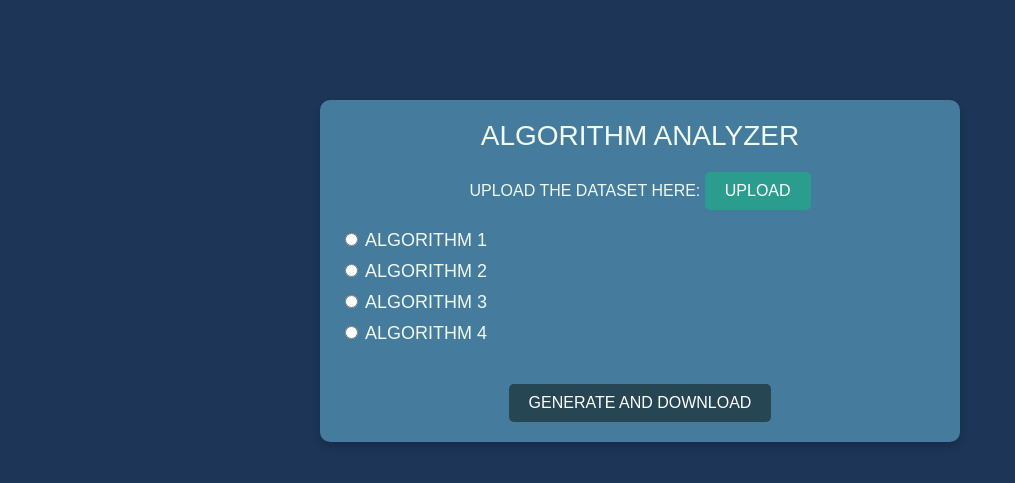
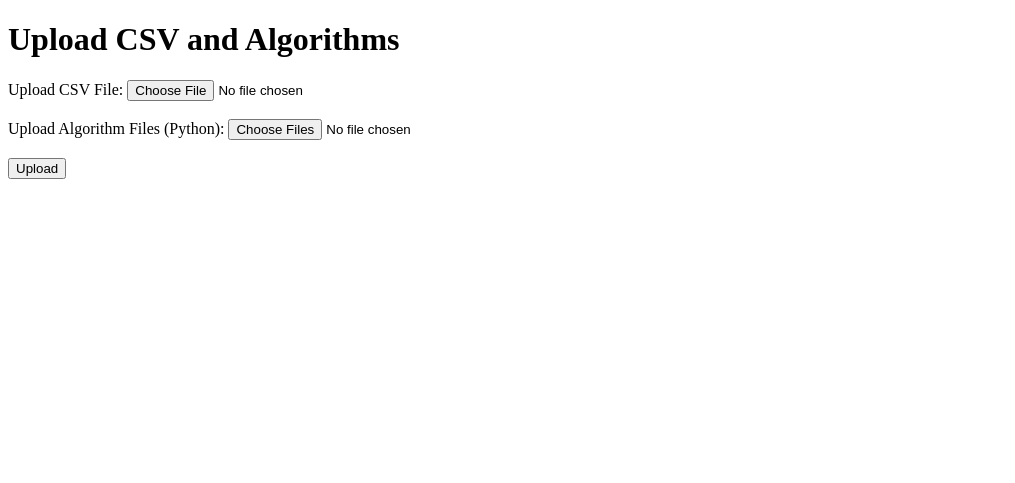
Before and after one commit to SKT521/Algorithm-Analyzer, a Flask app: page / in a window 1280 px wide. Shown: the top 483 px of the page, without its empty margins (0-1015 px from the left). Run offline with Flask 3, Linux system fonts and the light colour scheme; parts of the project's set-up code (start-up, migrations or seed data) failed here and were passed over.

Commit message:
Added functionalities

```diff
--- a/main.py
+++ b/main.py
@@ -1,10 +1,53 @@
-from flask import Flask, render_template, request
+from flask import Flask, request, render_template, redirect, url_for, send_file
+import pandas as pd
+import os
 
 app = Flask(__name__)
+app.config['UPLOAD_FOLDER'] = '/uploads'
 
-@app.route('/')
+# Ensure the upload directory exists
+os.makedirs(app.config['UPLOAD_FOLDER'], exist_ok=True)
+
+@app.route('/', methods=['GET', 'POST'])
 def index():
+    if request.method == 'POST':
+        # Check if the files were uploaded
+        if 'file1' not in request.files or 'file2' not in request.files:
+            return "Please upload both CSV files."
+
+        file1 = request.files['file1']
+        file2 = request.files['file2']
+
+        if file1.filename == '' or file2.filename == '':
+            return "No selected file."
+
+        # Save files to the upload folder
+        file1_path = os.path.join(app.config['UPLOAD_FOLDER'], file1.filename)
+        file2_path = os.path.join(app.config['UPLOAD_FOLDER'], file2.filename)
+        file1.save(file1_path)
+        file2.save(file2_path)
+
+        # Process the CSVs with a custom algorithm
+        output_path = process_csvs(file1_path, file2_path)
+
+        # Send the output CSV file as a response
+        return send_file(output_path, as_attachment=True)
+
     return render_template('index.html')
 
-if __name__ == "__main__":
-    app.run(host="0.0.0.0", port=5000, debug=True)
+def process_csvs(file1_path, file2_path):
+    # Read the CSVs into DataFrames
+    df1 = pd.read_csv(file1_path)
+    df2 = pd.read_csv(file2_path)
+
+    # Example algorithm: Merge the two CSVs on a common column (e.g., 'id')
+    result = pd.merge(df1, df2, on='id', how='outer')
+
+    # Save the result to a new CSV
+    output_path = os.path.join(app.config['UPLOAD_FOLDER'], 'output.csv')
+    result.to_csv(output_path, index=False)
+
+    return output_path
+
+if __name__ == '__main__':
+    app.run(debug=True)
--- a/templates/index.html
+++ b/templates/index.html
@@ -3,30 +3,16 @@
 <head>
     <meta charset="UTF-8">
     <meta name="viewport" content="width=device-width, initial-scale=1.0">
-    <title>Algorithm Analyzer</title>
-    <link rel="stylesheet" type="text/css" href="">
-    <link rel="stylesheet" type="text/css" href="../static/style/index.css">
-
-
+    <title>Upload Files</title>
 </head>
 <body>
-    <div class="container">
-        <div class="title">ALGORITHM ANALYZER</div>
-
-        <div class="upload-section">
-            <label for="dataset-upload" style="color: #f1faee;">UPLOAD THE DATASET HERE:</label>
-            <input type="file" id="dataset-upload" style="display: none;">
-            <button class="upload-btn" onclick="document.getElementById('dataset-upload').click()">UPLOAD</button>
-        </div>
-
-        <div class="algorithm-selection">
-            <label><input type="radio" name="algorithm" value="1"> ALGORITHM 1</label>
-            <label><input type="radio" name="algorithm" value="2"> ALGORITHM 2</label>
-            <label><input type="radio" name="algorithm" value="3"> ALGORITHM 3</label>
-            <label><input type="radio" name="algorithm" value="4"> ALGORITHM 4</label>
-        </div>
-
-        <button class="generate-btn">GENERATE AND DOWNLOAD</button>
-    </div>
+    <h1>Upload CSV and Algorithms</h1>
+    <form action="/upload" method="post" enctype="multipart/form-data">
+        <label for="csv_file">Upload CSV File:</label>
+        <input type="file" name="csv_file" required><br><br>
+        <label for="algorithm_files">Upload Algorithm Files (Python):</label>
+        <input type="file" name="algorithm_files" multiple required><br><br>
+        <input type="submit" value="Upload">
+    </form>
 </body>
 </html>
```
Also changed, not shown: algorithm1.py (added, +8 -0 lines), templates/result.html (added, +17 -0 lines).
